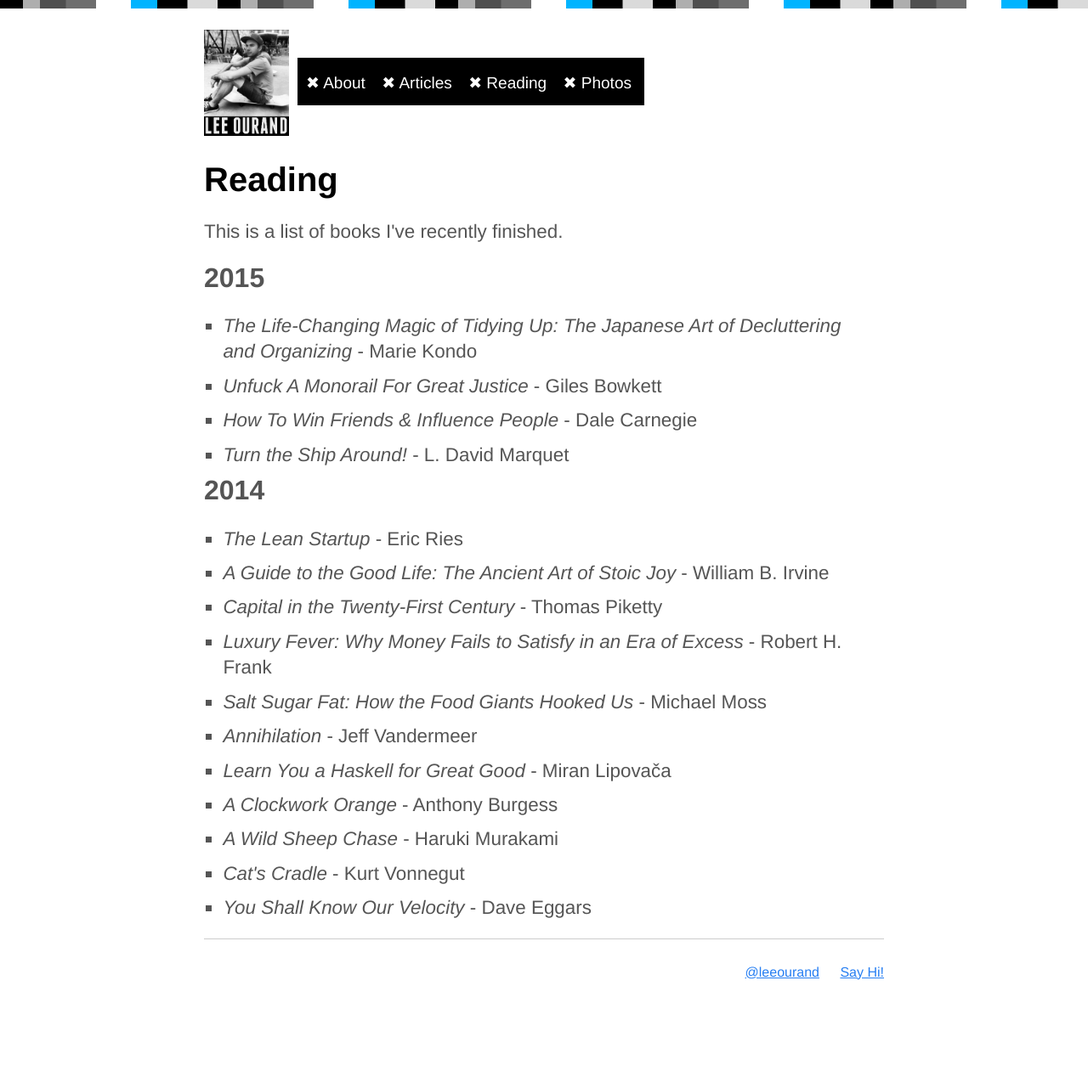
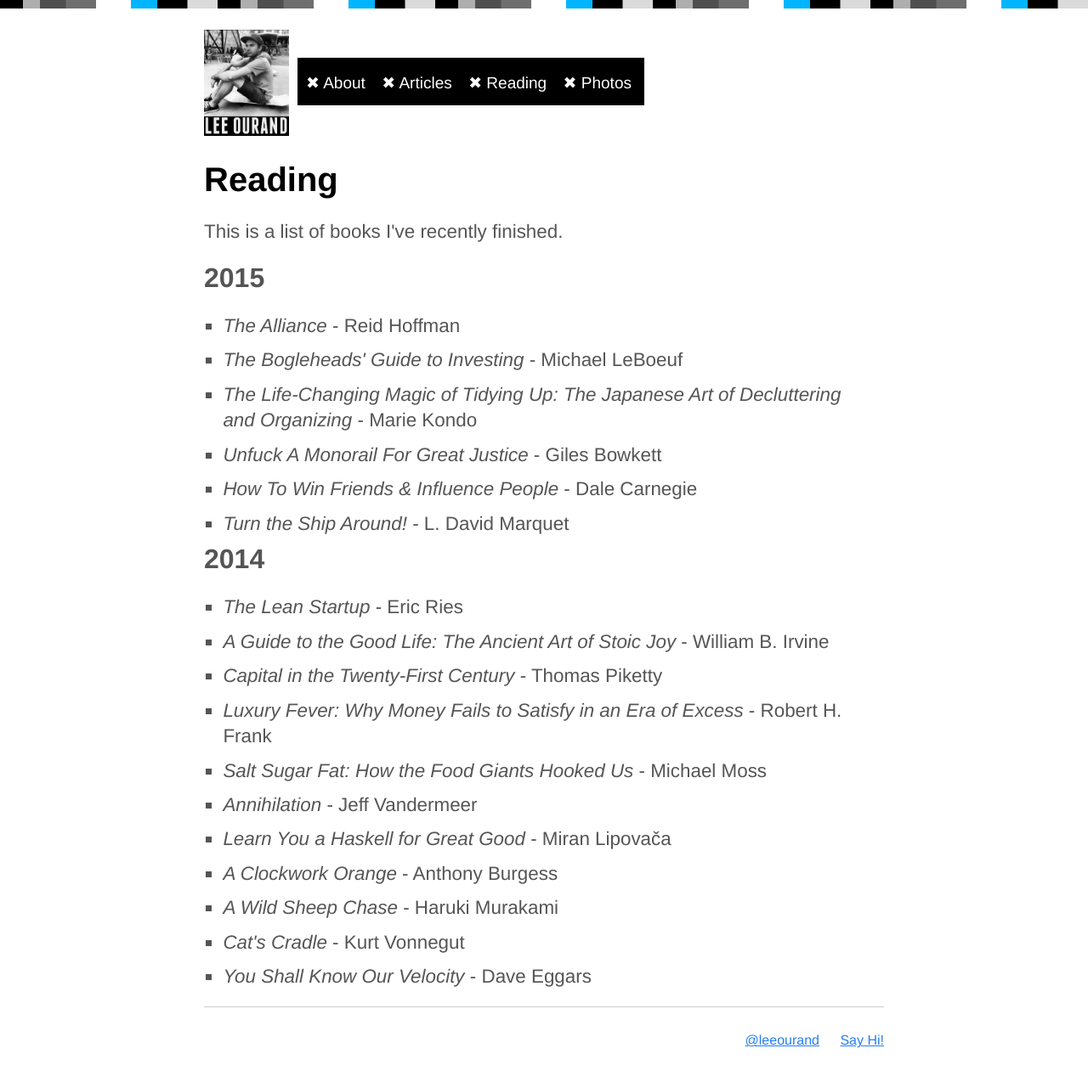
Before and after one commit to leeourand/leeourand.github.com, a Jekyll site: the page built from reading/index.html, in a window 1280 px wide. Shown: the whole page at 85% size. Built offline with Jekyll 4.4.1, drawn with Linux system fonts in a browser that asks for light colours; before the commit the page ends 1194 px from its top, so only the background shows below that.

Commit message:
Adds Bogleheads book and The Alliance to the reading list

```diff
--- a/reading/index.html
+++ b/reading/index.html
@@ -6,6 +6,8 @@ title: Reading
 <p>This is a list of books I've recently finished.</p>
 <h2>2015</h2>
 <ul>
+  <li><em>The Alliance</em> - Reid Hoffman</li>
+  <li><em>The Bogleheads' Guide to Investing</em> - Michael LeBoeuf</li>
   <li><em>The Life-Changing Magic of Tidying Up: The Japanese Art of Decluttering and Organizing</em> - Marie Kondo</li>
   <li><em>Unfuck A Monorail For Great Justice</em> - Giles Bowkett</li>
   <li><em>How To Win Friends &amp; Influence People</em> - Dale Carnegie</li>
```
